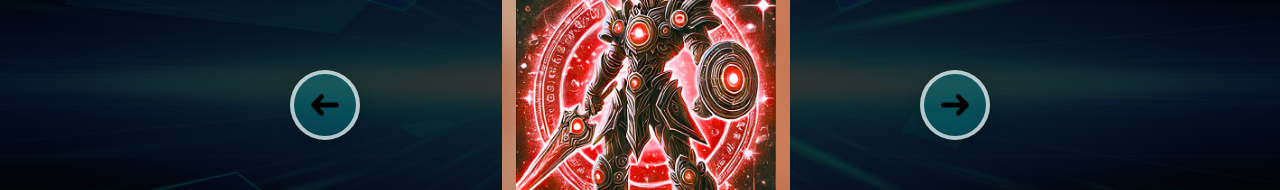
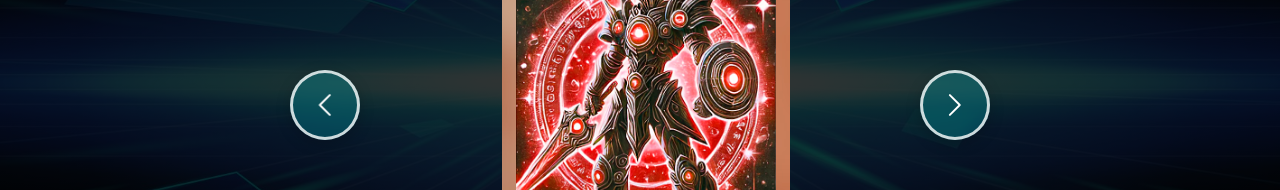
Before and after one commit to Domisnnet/Shadow-Flip-Oh-React, a React (Vite) app in the folder Shadow-Flip-Oh/: page / in a window 1280 px wide. Shown: the part 318-508 px from the top of the page. Built offline with nearby package versions, Linux system fonts and the light colour scheme.

Commit message:
alterando ícones por heroicons

```diff
--- a/Shadow-Flip-Oh/package.json
+++ b/Shadow-Flip-Oh/package.json
@@ -10,6 +10,7 @@
     "preview": "vite preview"
   },
   "dependencies": {
+    "@heroicons/react": "^2.2.0",
     "react": "^19.1.1",
     "react-dom": "^19.1.1"
   },
--- a/Shadow-Flip-Oh/src/components/Slider.jsx
+++ b/Shadow-Flip-Oh/src/components/Slider.jsx
@@ -1,8 +1,7 @@
-
 import React, { useState } from 'react';
 import Card from './Cards.jsx';
-import { cardsData } from '../data/cardsData'; // Importa os dados das cartas
-import Seta from '../assets/seta.png';
+import { cardsData } from '../data/cardsData';
+import { ChevronRightIcon } from '@heroicons/react/24/solid';
 
 function Slider() {
   // Estado para controlar o índice da carta atualmente visível
@@ -21,29 +20,31 @@ function Slider() {
 
   return (
     <main className="slider">
+
       {/* Botão de Voltar */}
       <button className="btn-seta btn-voltar" onClick={handlePrev}>
-        <img src={Seta} alt="seta voltar" />
+        {/* 2. Usar o componente Heroicon, aplicando a classe CSS */}
+        <ChevronRightIcon className="icon-seta" />
       </button>
 
       {/* Lista de Personagens */}
       <ul className="lista-personagens">
-        {/* Renderiza todos os cards */}
         {cardsData.map((card, index) => (
           <Card
             key={card.id}
             data={card}
-            // A carta está selecionada APENAS se seu índice for o índice atual
             isSelected={index === currentCardIndex}
-            isFlipped={false} // Mantemos como false por enquanto
+            isFlipped={false}
           />
         ))}
       </ul>
 
       {/* Botão de Avançar */}
       <button className="btn-seta btn-avancar" onClick={handleNext}>
-        <img src={Seta} alt="seta avançar" />
+        {/* 3. Usar o mesmo componente Heroicon e classe CSS */}
+        <ChevronRightIcon className="icon-seta" />
       </button>
+
     </main>
   );
 }
--- a/Shadow-Flip-Oh/src/css/estilos.css
+++ b/Shadow-Flip-Oh/src/css/estilos.css
@@ -168,21 +168,33 @@ body {
     cursor: pointer;
     transition: background-color 0.3s ease-in-out, box-shadow 0.3s ease-in-out, color 0.3s ease-in-out;
     box-shadow: 0 4px 15px rgba(0, 0, 0, 0.2),
-                inset 0 0 0 4px rgba(255, 255, 255, 0.7);
+                inset 0 0 0 3px rgba(255, 255, 255, 0.8);
     backdrop-filter: blur(5px);
     -webkit-backdrop-filter: blur(5px);
     position: relative;
     z-index: 1;
 }
 
-.btn-seta.btn-voltar {
+.icon-seta {
+    color: white;
+    width: 40px;
+    height: 40px;
+    z-index: 2;
+    transition: color 0.3s ease-in-out;
+}
+
+.btn-seta.btn-voltar .icon-seta {
     transform: rotateY(180deg);
 }
 
 .btn-seta:hover {
-    background-color: rgba(0, 240, 255, 0.8);
-    box-shadow: 0 0 20px rgba(0, 240, 255, 0.7),
+    background-color: rgba(0, 240, 255, 0.7);
+    box-shadow: 0 0 20px rgba(0, 240, 255, 0.8),
                 inset 0 0 0 3px rgba(255, 255, 255, 1);
+}
+
+.btn-seta:hover .icon-seta {
+    color: #000;
 }
 
 body::-webkit-scrollbar-track{
```
Also changed, not shown: 1 other file (tests, documents, lock files or other folders).
